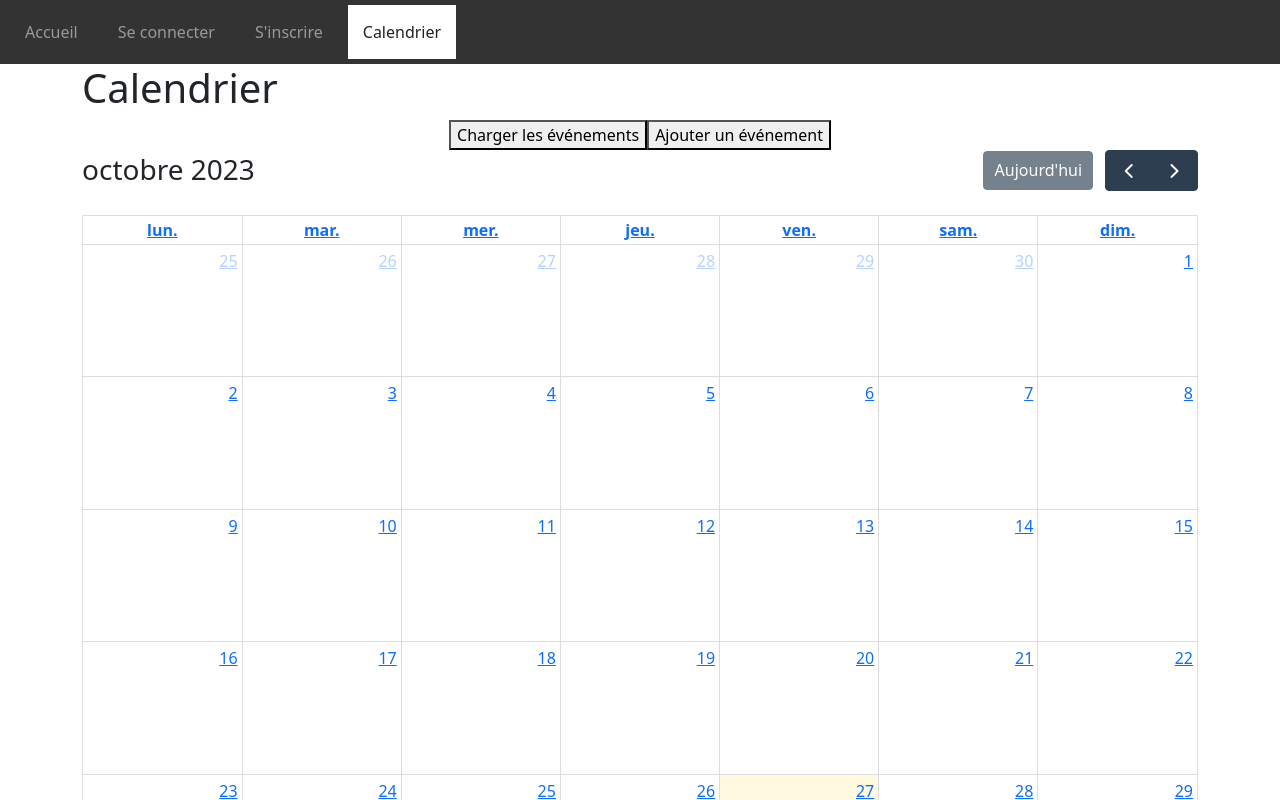
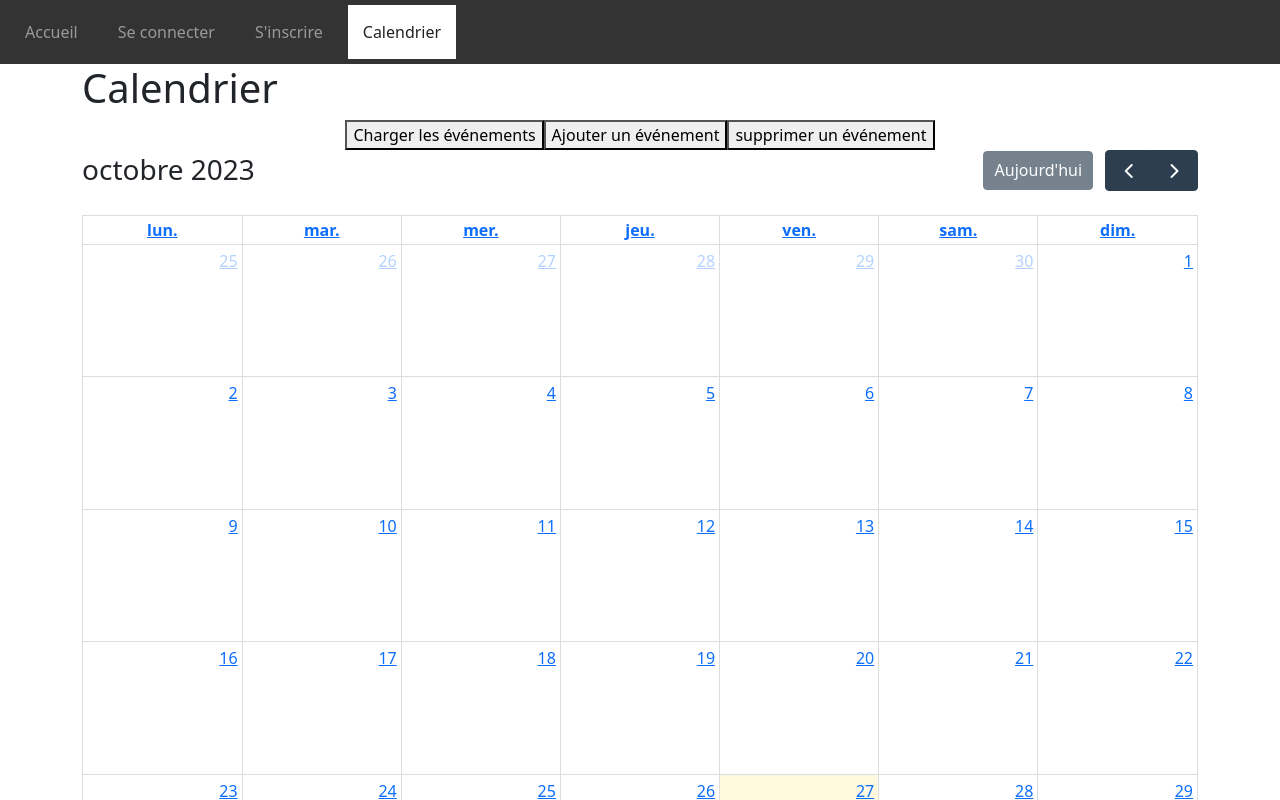
Before and after one commit to SRJVideo/TP2_Web2_SM-TR, a React (Create React App) app in the folder reactapp/: page /calendrier in a window 1280 px wide. Shown: the top 800 px of the page. Built offline with nearby package versions, Linux system fonts and the light colour scheme.

Commit message:
ajouter le bouton supprimer evenement

```diff
--- a/reactapp/src/components/Calendrier.js
+++ b/reactapp/src/components/Calendrier.js
@@ -37,6 +37,8 @@ function DemoApp() {
             <h1 className='MyCalendar' style={{ textAlign: "left" }}>Calendrier</h1>
             <button onClick={chargerEvenements}>Charger les événements</button>
             <button onClick={ajouterEvenement}>Ajouter un événement</button>
+            <button onClick={supprimerEvenement}>supprimer un événement</button>
+
             <FullCalendar
                 plugins={[dayGridPlugin]}
                 initialView="dayGridMonth"
```
